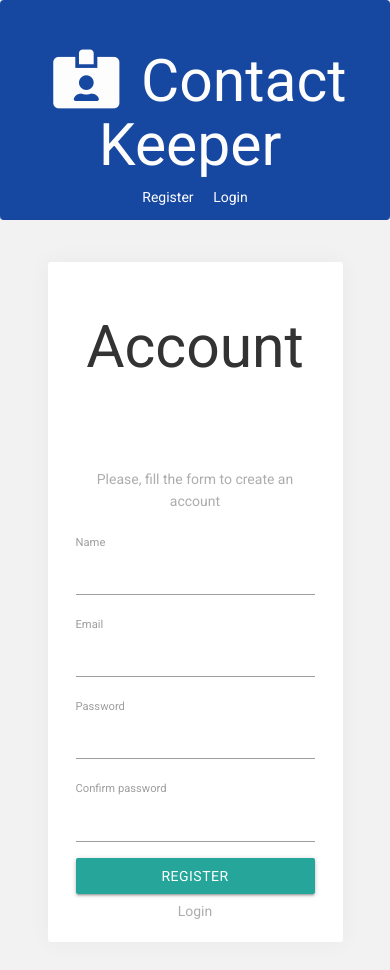
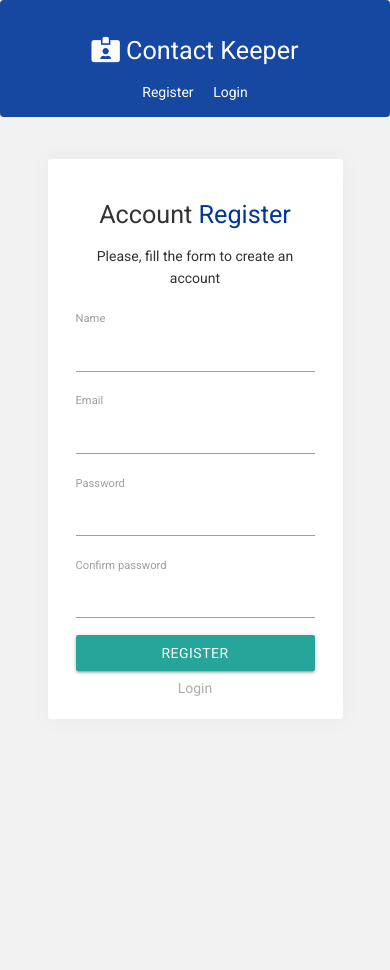
Before and after one commit to mariache/ContactKeeper, a React (Create React App) app in the folder client/: page /register in a window 390 px wide. After the commit the page ends 844 px from the top, so only its background shows below. Built offline with nearby package versions, Linux system fonts and the light colour scheme.

Commit message:
- styling for login/register/navbar

```diff
--- a/client/src/App.css
+++ b/client/src/App.css
@@ -1,4 +1,4 @@
-@import url('https://fonts.googleapis.com/css?family=Roboto');
+@import url("https://fonts.googleapis.com/css?family=Roboto");
 
 /* Global Styles */
 :root {
@@ -18,7 +18,7 @@
 }
 
 body {
-    font-family: 'Roboto', sans-serif;
+  font-family: "Roboto", sans-serif;
   font-size: 1rem;
   line-height: 1.6;
   background-color: var(--background-color);
@@ -36,6 +36,13 @@ a:hover {
 
 ul {
   list-style: none;
+}
+.navbar--list li {
+  border-bottom: 3px solid transparent;
+}
+
+.navbar--list li:hover {
+  border-bottom: 3px solid var(--light-color);
 }
 
 img {
@@ -78,7 +85,7 @@ img {
   text-align: center;
 }
 
-.text-primary {
+.form-title {
   color: var(--primary-color);
 }
 
@@ -108,7 +115,8 @@ img {
   width: 100%;
   height: auto;
   box-sizing: border-box;
-    box-shadow: rgba(0, 0, 0, 0.133) 0px 1.6px 3.6px 0px, rgba(0, 0, 0, 0.11) 0px 0.3px 0.9px 0px;
+  box-shadow: rgba(0, 0, 0, 0.133) 0px 1.6px 3.6px 0px,
+    rgba(0, 0, 0, 0.11) 0px 0.3px 0.9px 0px;
   background-color: #fff;
 }
 
@@ -331,7 +339,7 @@ img {
 /* Forms */
 label,
 .secondary-color {
-    color: var(--secondary-color)
+  color: var(--secondary-color);
 }
 
 input {
@@ -345,11 +353,11 @@ input {
   color: #888;
 }
 
-input[type='text'],
-input[type='email'],
-input[type='password'],
-input[type='date'],
-input[type='phone'],
+input[type="text"],
+input[type="email"],
+input[type="password"],
+input[type="date"],
+input[type="phone"],
 select,
 textarea {
   display: block;
@@ -359,7 +367,7 @@ textarea {
   border: 1px solid #ccc;
 }
 
-input[type='submit'],
+input[type="submit"],
 button {
   font: inherit;
 }
@@ -368,11 +376,11 @@ button {
   display: flex;
 }
 
-.radio-wrapper>div {
+.radio-wrapper > div {
   width: 120px;
 }
 
-.radio-wrapper input[type='radio'] {
+.radio-wrapper input[type="radio"] {
   margin: 0 0.5rem 0 0;
 }
 
@@ -393,7 +401,7 @@ button {
   margin: 2rem auto;
   overflow: hidden;
   padding: 1rem 2rem;
-    background: #FFFFFF;
+  background: #ffffff;
   box-shadow: 0px 0px 25px rgba(0, 0, 0, 0.04204);
   border-radius: 3px;
 }
@@ -404,7 +412,7 @@ h3 {
   text-align: center;
 }
 
-.form-container h1+p {
+.form-container h1 + p {
   color: var(--secondary-color);
   text-align: center;
 }
@@ -479,6 +487,10 @@ table th {
     display: none;
   }
 
+  .container {
+    width: 100%;
+  }
+
   .grid-2,
   .grid-3,
   .grid-4 {
@@ -504,6 +516,10 @@ table th {
     text-align: center;
   }
 
+  .title-secondary {
+    font-size: 1.8rem;
+  }
+
   .navbar h1 {
     margin-bottom: 0.6rem;
   }
@@ -512,4 +528,8 @@ table th {
     text-align: center;
     justify-content: center;
   }
+
+  .navbar--list li:hover {
+    border-bottom: none;
   }
+}
--- a/client/src/components/auth/Login.js
+++ b/client/src/components/auth/Login.js
@@ -45,10 +45,10 @@ const Login = (props) => {
 
   return (
     <div className="form-container">
-      <h1>
-        Account <span className="text-primary">Login</span>
-      </h1>
-      <p>Please, login into your account</p>
+      <h3 className="title-secondary ">
+        Account <span className="form-container__title form-title">Login</span>
+      </h3>
+      <p className="text-center">Please, login into your account</p>
       <form onSubmit={onSubmit}>
         <div className="form-group">
           <label htmlFor="email">Email </label>
--- a/client/src/components/auth/Register.js
+++ b/client/src/components/auth/Register.js
@@ -46,10 +46,11 @@ const Register = (props) => {
 
   return (
     <div className="form-container">
-      <h1>
-        Account <span className="text-primary">Register</span>
-      </h1>
-      <p>Please, fill the form to create an account</p>
+      <h3 className="title-secondary ">
+        Account{" "}
+        <span className="form-container__title form-title">Register</span>
+      </h3>
+      <p className="text-center">Please, fill the form to create an account</p>
       <form onSubmit={onSubmit}>
         <div className="form-group">
           <label htmlFor="name">Name</label>
--- a/client/src/components/layout/Navbar.js
+++ b/client/src/components/layout/Navbar.js
@@ -41,13 +41,15 @@ const Navbar = ({ title, icon }) => {
 
   return (
     <div className="navbar bg-primary">
-      <h1>
+      <h3 className="title-secondary ">
         <Link to="/">
           <i className={icon} /> {title}
         </Link>
-      </h1>
+      </h3>
       <ul>
-        <ul>{isAuthenticated ? authLinks : guestLinks}</ul>
+        <ul className="navbar--list">
+          {isAuthenticated ? authLinks : guestLinks}
+        </ul>
       </ul>
     </div>
   );
```
Lines whose indentation alone changed are shown as unchanged.
